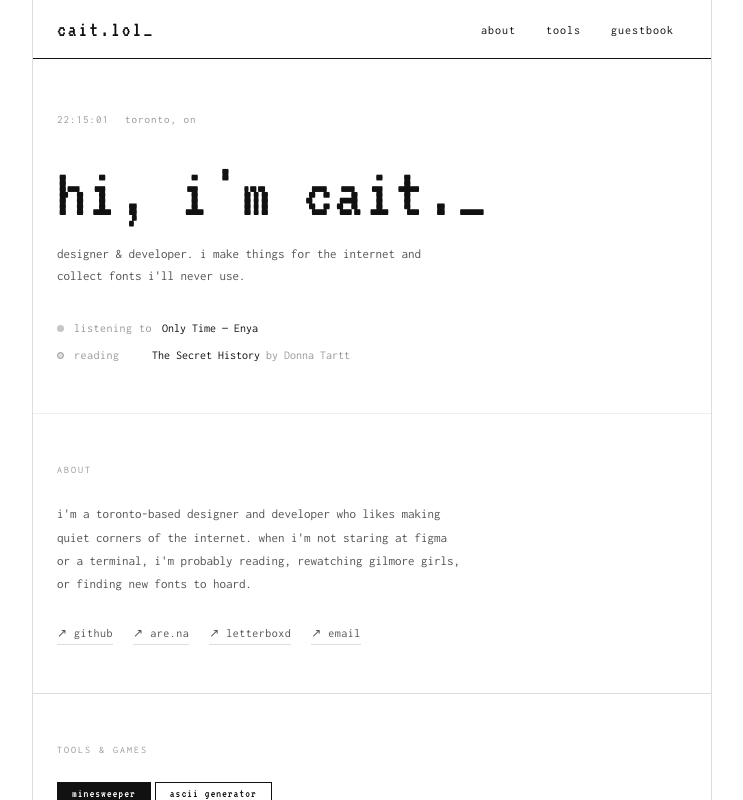
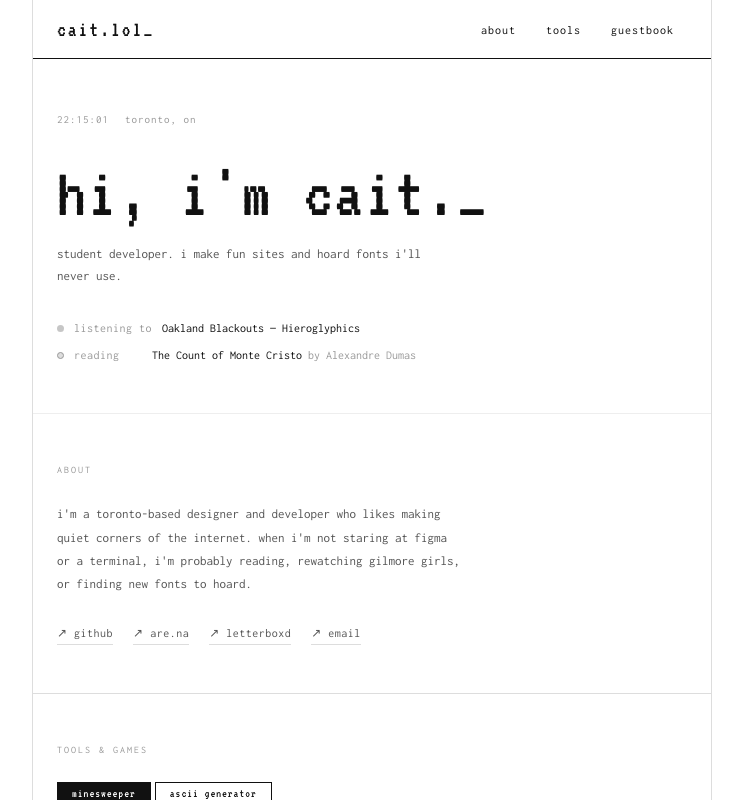
Before and after one commit to caitroach/caitlol, a React (Vite) app: page / in a window 1280 px wide. Shown: the top 800 px of the page, without its empty margins (268-1011 px from the left). Built offline with nearby package versions, Linux system fonts and the light colour scheme.

Commit message:
does this work?

```diff
--- a/src/components/Guestbook.jsx
+++ b/src/components/Guestbook.jsx
@@ -49,7 +49,7 @@ export default function Guestbook({ full }) {
     setName("");
     setMsg("");
 
-    if (APPS_SCRIPT_URL !== "YOUR_APPS_SCRIPT_URL_HERE") {
+    if (APPS_SCRIPT_URL !== "https://script.google.com/macros/s/AKfycbw-LgGcwEYEG0rX6RHz_CG5OP9A_Svgn66aTz5VY03X8a60SJnazMUMe3QAI6JkFbm6/exec") {
       try {
         await fetch(APPS_SCRIPT_URL, {
           method: "POST",
--- a/src/components/Hero.jsx
+++ b/src/components/Hero.jsx
@@ -3,13 +3,13 @@ import "./Hero.css";
 
 // ── EDIT THESE ──────────────────────────────────────────
 const CURRENTLY_READING = {
-  title: "The Secret History",
-  author: "Donna Tartt",
+  title: "The Count of Monte Cristo",
+  author: "Alexandre Dumas",
 };
 
 const NOW_PLAYING = {
-  song: "Only Time",
-  artist: "Enya",
+  song: "Oakland Blackouts",
+  artist: "Hieroglyphics",
 };
 // ────────────────────────────────────────────────────────
 
@@ -37,8 +37,7 @@ export default function Hero({ setActivePage }) {
         hi, i'm cait.<span className="blink">_</span>
       </h1>
       <p className="hero-bio">
-        designer & developer. i make things for the internet and collect
-        fonts i'll never use.
+        student developer. i make fun sites and hoard fonts i'll never use.
       </p>
 
       <div className="hero-status">
```
